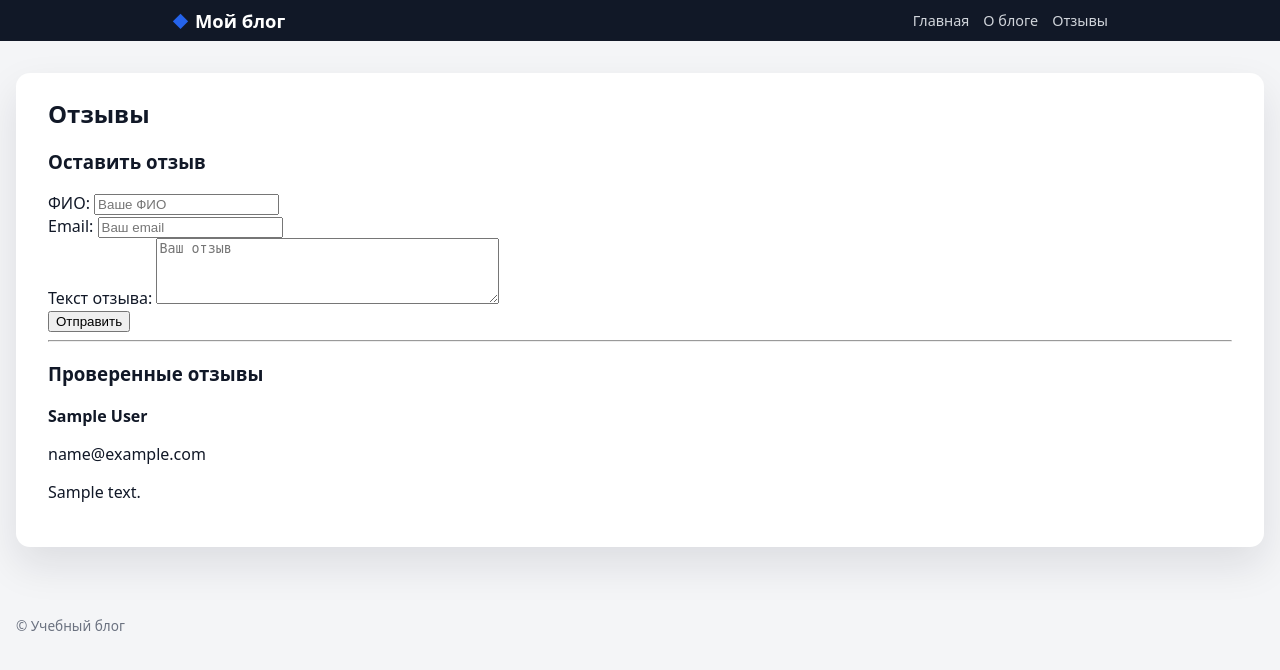
After one commit to Kolnievbfh/blog_for_technologies_for_creating_internet_applications, a Django app: page /reviews/ in a window 1280 px wide. The commit adds this page. Shown: the top 670 px of the page. Run offline with Django 5.2, Linux system fonts and the light colour scheme; tables that the repository leaves empty hold one stand-in row (values such as "Sample post").

Commit message:
Обновлены base и reviews

```diff
--- a/blog/templates/blog/base.html
+++ b/blog/templates/blog/base.html
@@ -18,6 +18,7 @@
         <nav class="site-nav">
             <a href="{% url 'home' %}">Главная</a>
             <a href="{% url 'about' %}">О блоге</a>
+            <a href="{% url 'reviews' %}">Отзывы</a>
         </nav>
     </div>
 </header>
--- /dev/null
+++ b/blog/templates/blog/reviews.html
@@ -0,0 +1,44 @@
+{% extends "blog/base.html" %}
+{% block title %}Отзывы{% endblock %}
+
+{% block content %}
+<div class="content-card">
+    <h2>Отзывы</h2>
+
+    <h3>Оставить отзыв</h3>
+    <form method="POST" class="review-form">
+        {% csrf_token %}
+
+        <div class="form-row">
+            <div class="form-field">
+                {{ form.full_name.label_tag }}
+                {{ form.full_name }}
+            </div>
+            <div class="form-field">
+                {{ form.email.label_tag }}
+                {{ form.email }}
+            </div>
+        </div>
+
+        <div class="form-field">
+            {{ form.text.label_tag }}
+            {{ form.text }}
+        </div>
+
+        <button type="submit" class="btn-primary">Отправить</button>
+    </form>
+
+    <hr>
+
+    <h3>Проверенные отзывы</h3>
+    {% for r in reviews %}
+        <div class="review-item">
+            <strong>{{ r.full_name }}</strong>
+            <p class="review-email">{{ r.email }}</p>
+            <p>{{ r.text }}</p>
+        </div>
+    {% empty %}
+        <p>Пока нет проверенных отзывов.</p>
+    {% endfor %}
+</div>
+{% endblock %}
```
